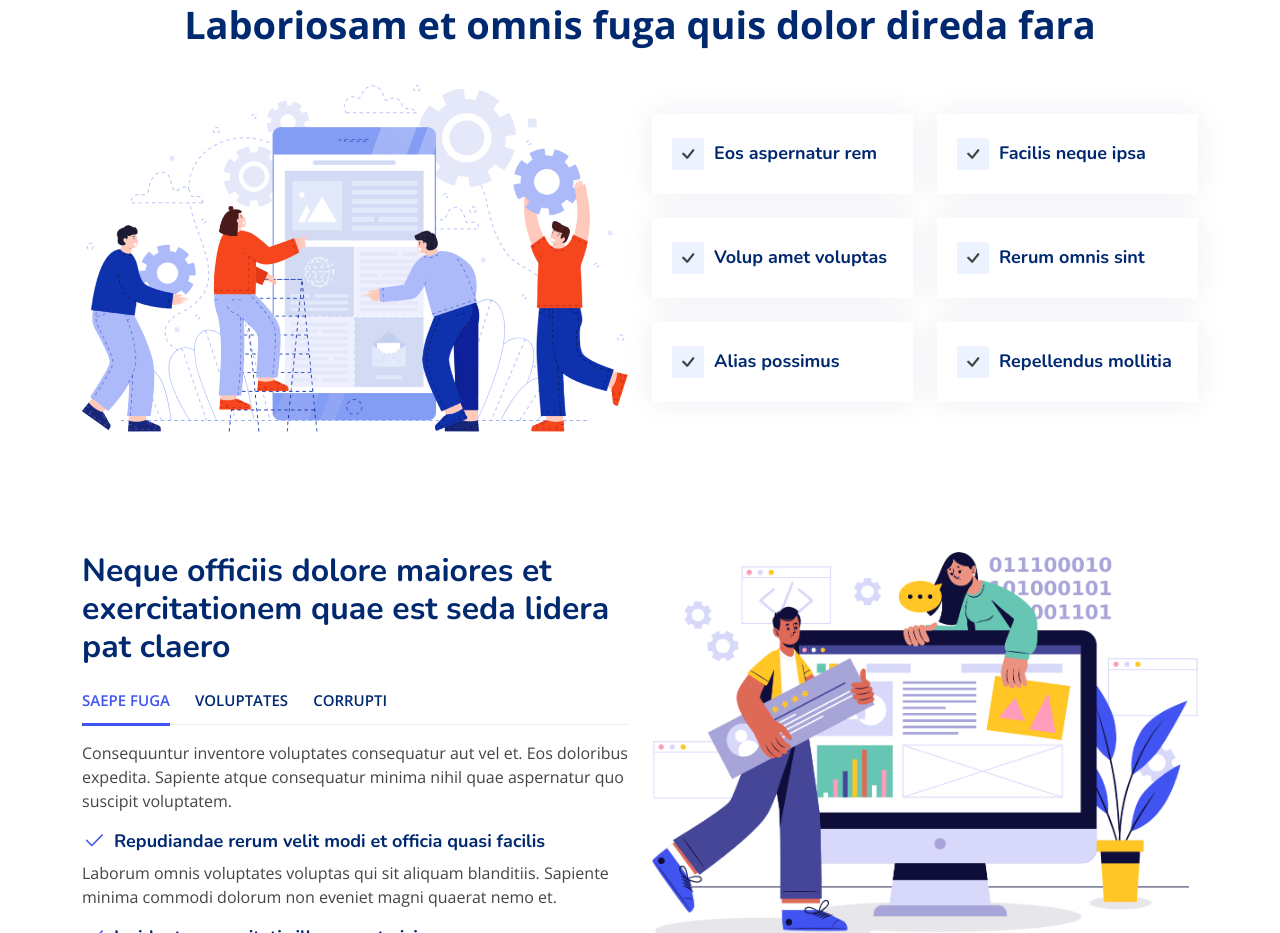
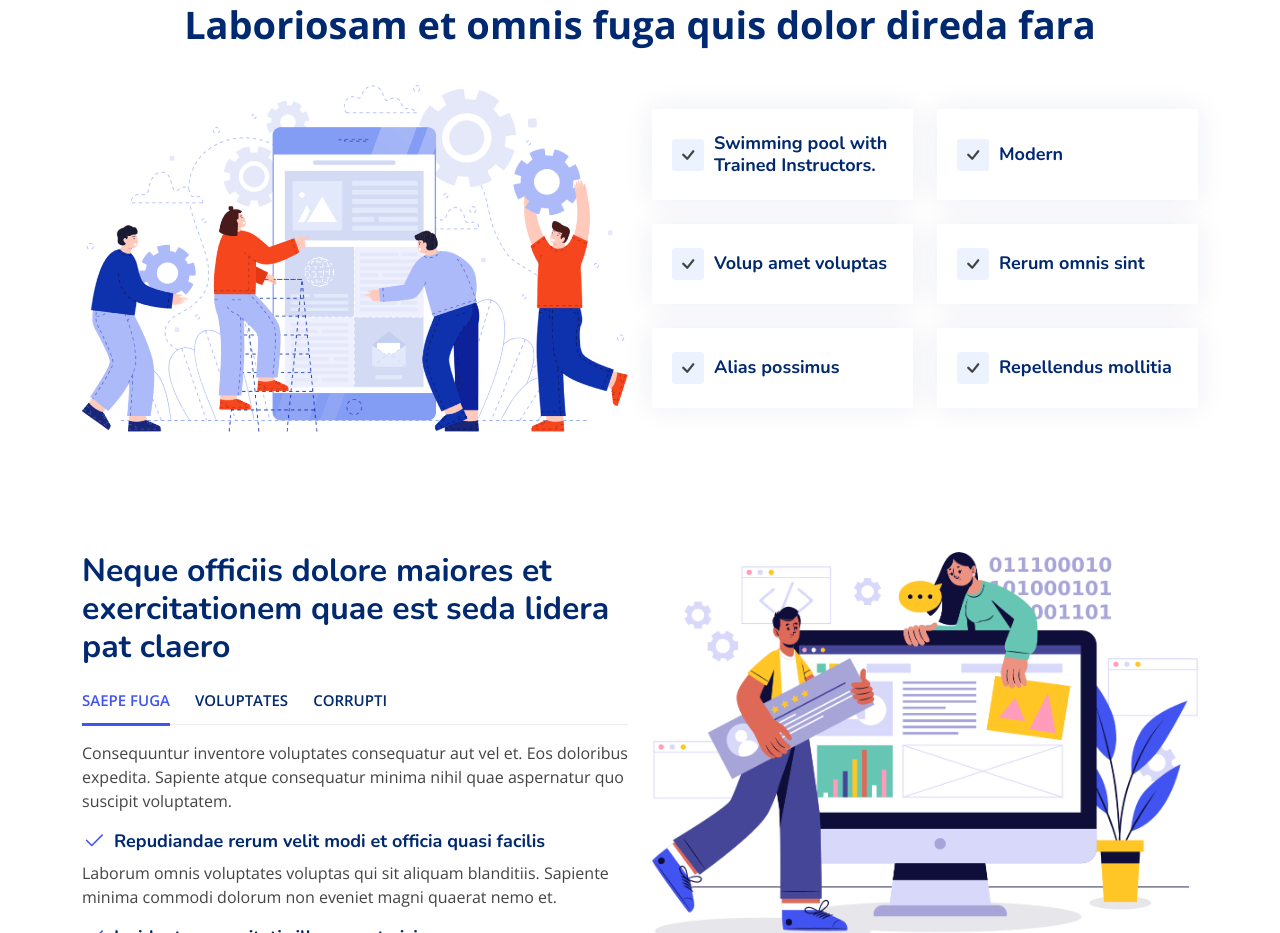
Before and after one commit to m5ingh/butterfly.github.io, a plain HTML site: page index.html in a window 1280 px wide. Shown: the part 2379-3312 px from the top of the page. Drawn offline with nearby package versions, Linux system fonts and the light colour scheme.

Commit message:
some changes

```diff
--- a/index.html
+++ b/index.html
@@ -246,14 +246,14 @@
               <div class="col-md-6" data-aos="zoom-out" data-aos-delay="200">
                 <div class="feature-box d-flex align-items-center">
                   <i class="bi bi-check"></i>
-                  <h3>Eos aspernatur rem</h3>
+                  <h3>Swimming pool with Trained Instructors.</h3>
                 </div>
               </div>
 
               <div class="col-md-6" data-aos="zoom-out" data-aos-delay="300">
                 <div class="feature-box d-flex align-items-center">
                   <i class="bi bi-check"></i>
-                  <h3>Facilis neque ipsa</h3>
+                  <h3>Modern </h3>
                 </div>
               </div>
 
```
